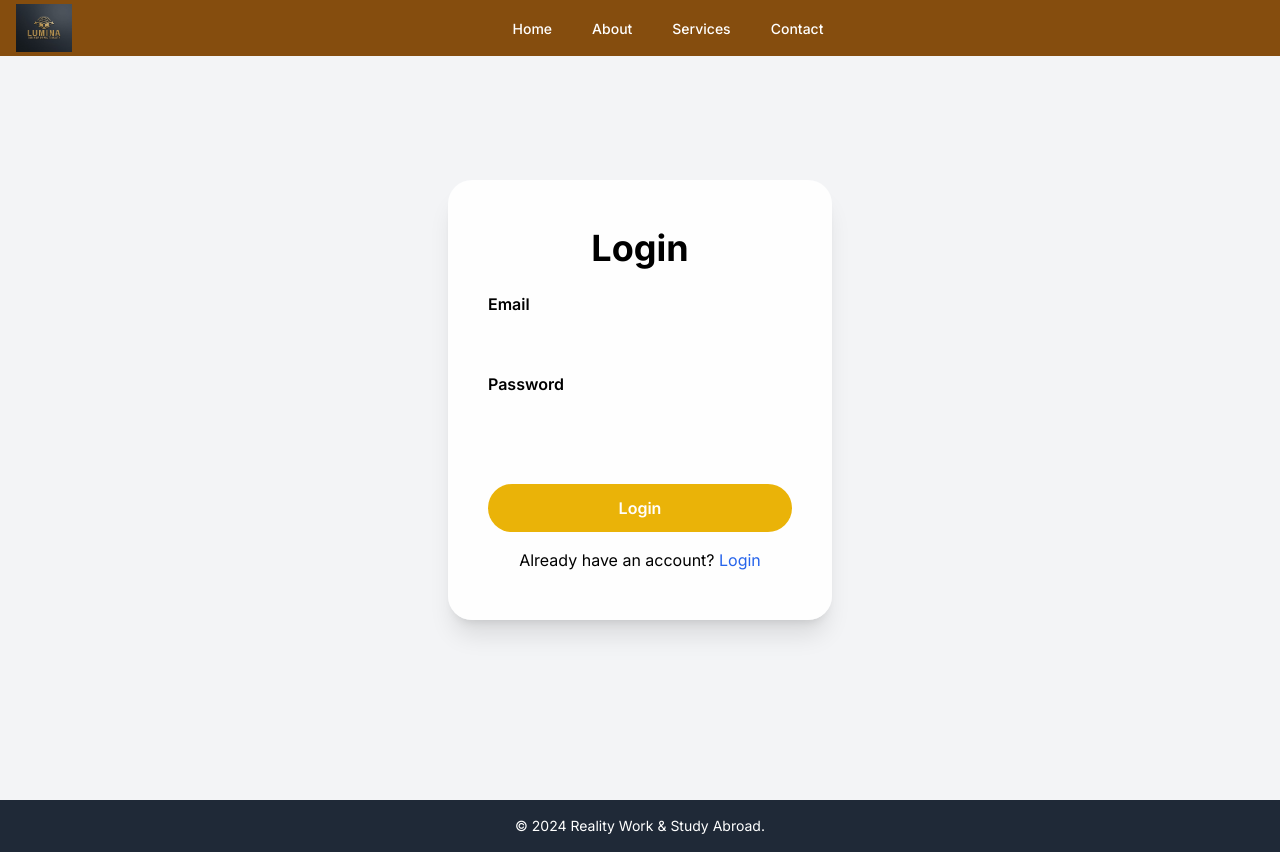
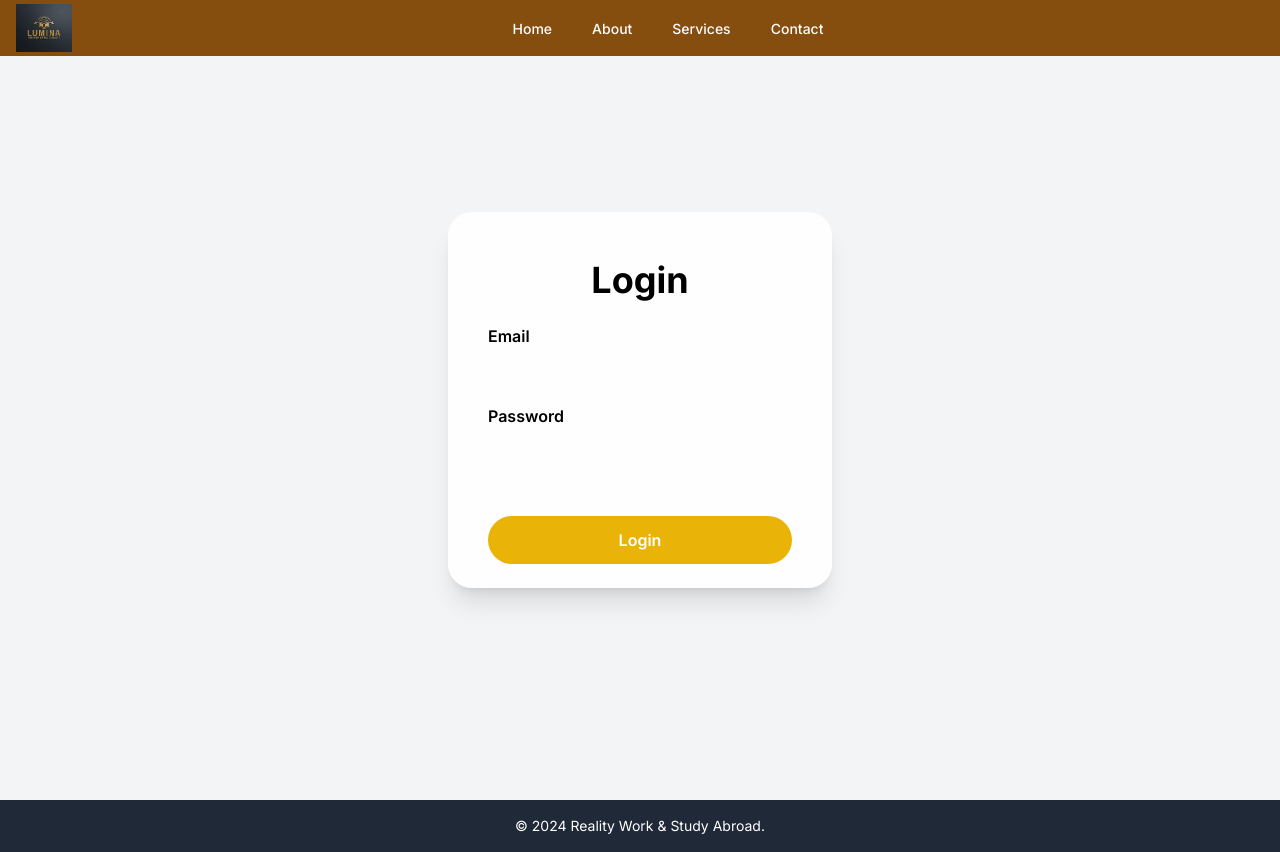
Before and after one commit to REBECCANI/lumina-frontend, a Next.js app: page /login in a window 1280 px wide. Built offline with nearby package versions, Linux system fonts and the light colour scheme.

Commit message:
Update page.tsx

```diff
--- a/src/app/login/page.tsx
+++ b/src/app/login/page.tsx
@@ -2,7 +2,6 @@
 
 import React, { useState, FormEvent } from 'react';
 import { useRouter } from 'next/navigation';
-import Link from 'next/link';
 
 const LoginForm = () => {
     const [email, setEmail] = useState("");
@@ -98,14 +97,6 @@ const LoginForm = () => {
                         </button>
                     </div>
                 </form>
-                <div className="text-center mt-4 mb-6">
-                    <p className="text-black">
-                        Already have an account?{' '}
-                        <Link href="/login" className="text-blue-600 hover:underline">
-                            Login
-                        </Link>
-                    </p>
-                </div>
             </div>
         </div>
     );
```
